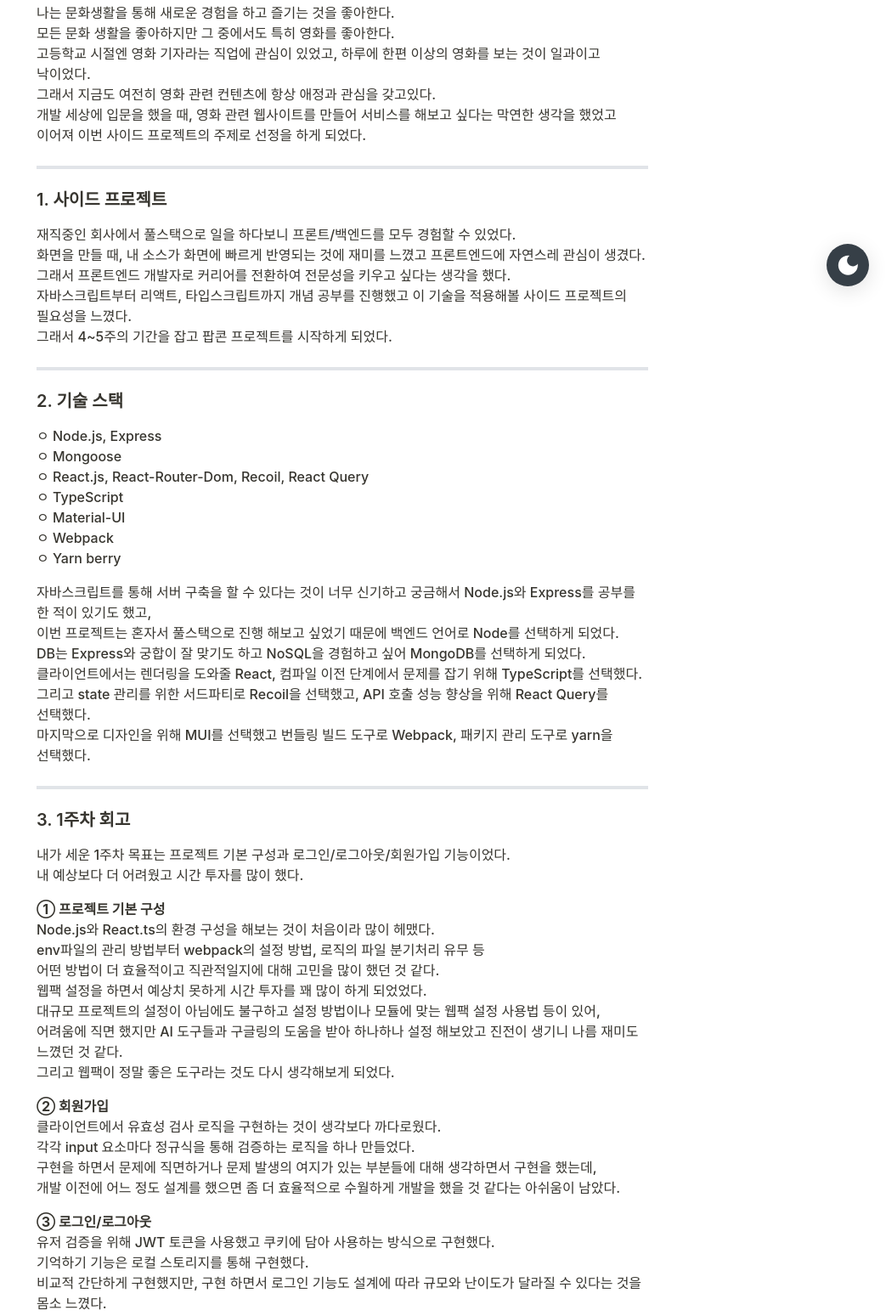
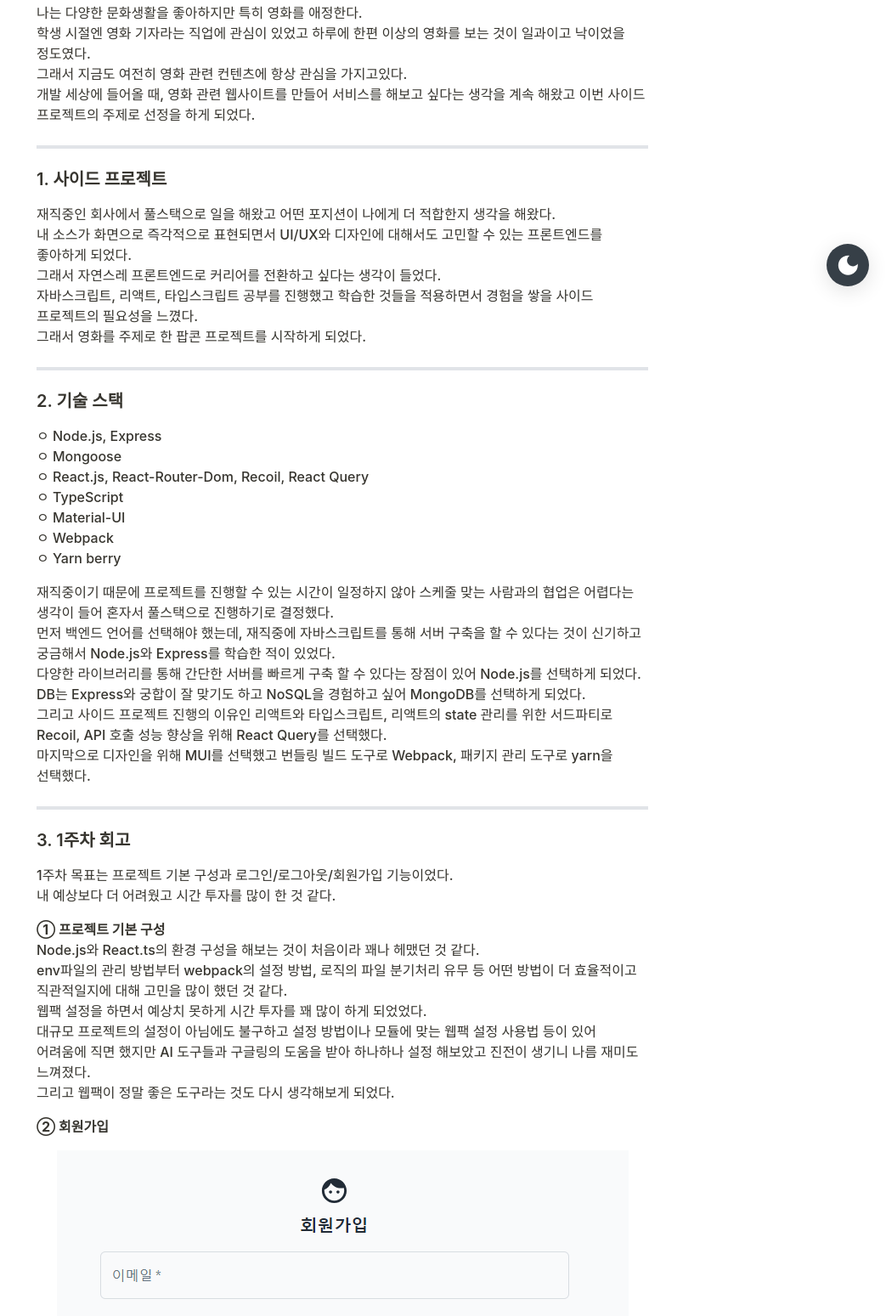
Before and after one commit to slowteady/slowteady.github.io, a Gatsby site: page /etc/project-popcorn-01/ in a window 1280 px wide. Shown: the part 443-1992 px from the top of the page at 85% size, without its empty margins (237-1280 px from the left). Built offline with nearby package versions, Linux system fonts and the light colour scheme; Gatsby itself is replaced by a stand-in of ours; no server answers.

Commit message:
1주차 회고 글 업데이트

```diff
--- a/content/etc/project-popcorn-01/index.md
+++ b/content/etc/project-popcorn-01/index.md
@@ -10,22 +10,20 @@ categories: etc
 
 ## ✔ 팝콘 프로젝트
 
-나는 문화생활을 통해 새로운 경험을 하고 즐기는 것을 좋아한다.
-모든 문화 생활을 좋아하지만 그 중에서도 특히 영화를 좋아한다.
-고등학교 시절엔 영화 기자라는 직업에 관심이 있었고, 하루에 한편 이상의 영화를 보는 것이 일과이고 낙이었다.
-그래서 지금도 여전히 영화 관련 컨텐츠에 항상 애정과 관심을 갖고있다.
-개발 세상에 입문을 했을 때, 영화 관련 웹사이트를 만들어 서비스를 해보고 싶다는 막연한 생각을 했었고
-이어져 이번 사이드 프로젝트의 주제로 선정을 하게 되었다.
+나는 다양한 문화생활을 좋아하지만 특히 영화를 애정한다.
+학생 시절엔 영화 기자라는 직업에 관심이 있었고 하루에 한편 이상의 영화를 보는 것이 일과이고 낙이었을 정도였다.
+그래서 지금도 여전히 영화 관련 컨텐츠에 항상 관심을 가지고있다.
+개발 세상에 들어올 때, 영화 관련 웹사이트를 만들어 서비스를 해보고 싶다는 생각을 계속 해왔고 이번 사이드 프로젝트의 주제로 선정을 하게 되었다.
 
 ---
 
 ### 1. 사이드 프로젝트
 
-재직중인 회사에서 풀스택으로 일을 하다보니 프론트/백엔드를 모두 경험할 수 있었다.
-화면을 만들 때, 내 소스가 화면에 빠르게 반영되는 것에 재미를 느꼈고 프론트엔드에 자연스레 관심이 생겼다.
-그래서 프론트엔드 개발자로 커리어를 전환하여 전문성을 키우고 싶다는 생각을 했다.
-자바스크립트부터 리액트, 타입스크립트까지 개념 공부를 진행했고 이 기술을 적용해볼 사이드 프로젝트의 필요성을 느꼈다.
-그래서 4~5주의 기간을 잡고 팝콘 프로젝트를 시작하게 되었다.
+재직중인 회사에서 풀스택으로 일을 해왔고 어떤 포지션이 나에게 더 적합한지 생각을 해왔다.
+내 소스가 화면으로 즉각적으로 표현되면서 UI/UX와 디자인에 대해서도 고민할 수 있는 프론트엔드를 좋아하게 되었다.
+그래서 자연스레 프론트엔드로 커리어를 전환하고 싶다는 생각이 들었다.
+자바스크립트, 리액트, 타입스크립트 공부를 진행했고 학습한 것들을 적용하면서 경험을 쌓을 사이드 프로젝트의 필요성을 느꼈다.
+그래서 영화를 주제로 한 팝콘 프로젝트를 시작하게 되었다.
 
 ---
 
@@ -39,38 +37,41 @@ categories: etc
 ㅇ Webpack
 ㅇ Yarn berry
 
-자바스크립트를 통해 서버 구축을 할 수 있다는 것이 너무 신기하고 궁금해서 Node.js와 Express를 공부를 한 적이 있기도 했고,
-이번 프로젝트는 혼자서 풀스택으로 진행 해보고 싶었기 때문에 백엔드 언어로 Node를 선택하게 되었다.
+재직중이기 때문에 프로젝트를 진행할 수 있는 시간이 일정하지 않아 스케줄 맞는 사람과의 협업은 어렵다는 생각이 들어 혼자서 풀스택으로 진행하기로 결정했다.
+먼저 백엔드 언어를 선택해야 했는데, 재직중에 자바스크립트를 통해 서버 구축을 할 수 있다는 것이 신기하고 궁금해서 Node.js와 Express를 학습한 적이 있었다.
+다양한 라이브러리를 통해 간단한 서버를 빠르게 구축 할 수 있다는 장점이 있어 Node.js를 선택하게 되었다.
 DB는 Express와 궁합이 잘 맞기도 하고 NoSQL을 경험하고 싶어 MongoDB를 선택하게 되었다.
-클라이언트에서는 렌더링을 도와줄 React, 컴파일 이전 단계에서 문제를 잡기 위해 TypeScript를 선택했다.
-그리고 state 관리를 위한 서드파티로 Recoil을 선택했고, API 호출 성능 향상을 위해 React Query를 선택했다.
+그리고 사이드 프로젝트 진행의 이유인 리액트와 타입스크립트, 리액트의 state 관리를 위한 서드파티로 Recoil, API 호출 성능 향상을 위해 React Query를 선택했다.
 마지막으로 디자인을 위해 MUI를 선택했고 번들링 빌드 도구로 Webpack, 패키지 관리 도구로 yarn을 선택했다.
 
 ---
 
 ### 3. 1주차 회고
 
-내가 세운 1주차 목표는 프로젝트 기본 구성과 로그인/로그아웃/회원가입 기능이었다.
-내 예상보다 더 어려웠고 시간 투자를 많이 했다.
+1주차 목표는 프로젝트 기본 구성과 로그인/로그아웃/회원가입 기능이었다.
+내 예상보다 더 어려웠고 시간 투자를 많이 한 것 같다.
 
 **① 프로젝트 기본 구성**
-Node.js와 React.ts의 환경 구성을 해보는 것이 처음이라 많이 헤맸다.
-env파일의 관리 방법부터 webpack의 설정 방법, 로직의 파일 분기처리 유무 등
-어떤 방법이 더 효율적이고 직관적일지에 대해 고민을 많이 했던 것 같다.
+Node.js와 React.ts의 환경 구성을 해보는 것이 처음이라 꽤나 헤맸던 것 같다.
+env파일의 관리 방법부터 webpack의 설정 방법, 로직의 파일 분기처리 유무 등 어떤 방법이 더 효율적이고 직관적일지에 대해 고민을 많이 했던 것 같다.
 웹팩 설정을 하면서 예상치 못하게 시간 투자를 꽤 많이 하게 되었었다.
-대규모 프로젝트의 설정이 아님에도 불구하고 설정 방법이나 모듈에 맞는 웹팩 설정 사용법 등이 있어,
-어려움에 직면 했지만 AI 도구들과 구글링의 도움을 받아 하나하나 설정 해보았고 진전이 생기니 나름 재미도 느꼈던 것 같다.
+대규모 프로젝트의 설정이 아님에도 불구하고 설정 방법이나 모듈에 맞는 웹팩 설정 사용법 등이 있어 어려움에 직면 했지만 AI 도구들과 구글링의 도움을 받아 하나하나 설정 해보았고 진전이 생기니 나름 재미도 느껴졌다.
 그리고 웹팩이 정말 좋은 도구라는 것도 다시 생각해보게 되었다.
 
 **② 회원가입**
+
+![회원가입.png](회원가입.png)
+
 클라이언트에서 유효성 검사 로직을 구현하는 것이 생각보다 까다로웠다.
-각각 input 요소마다 정규식을 통해 검증하는 로직을 하나 만들었다.
-구현을 하면서 문제에 직면하거나 문제 발생의 여지가 있는 부분들에 대해 생각하면서 구현을 했는데,
-개발 이전에 어느 정도 설계를 했으면 좀 더 효율적으로 수월하게 개발을 했을 것 같다는 아쉬움이 남았다.
+각각 input 요소마다 정규식을 통해 검증하는 로직을 만들었다.
+구현을 하면서 문제에 직면하거나 문제 발생의 여지가 있는 부분들에 대해 생각하면서 구현을 했는데, 개발 이전에 어느 정도 설계를 했으면 좀 더 효율적으로 수월하게 개발을 했을 것 같다는 아쉬움이 남았다.
 
 **③ 로그인/로그아웃**
+
+![로그인.png](로그인.png)
+
 유저 검증을 위해 JWT 토큰을 사용했고 쿠키에 담아 사용하는 방식으로 구현했다.
 기억하기 기능은 로컬 스토리지를 통해 구현했다.
-비교적 간단하게 구현했지만, 구현 하면서 로그인 기능도 설계에 따라 규모와 난이도가 달라질 수 있다는 것을 몸소 느꼈다.
+비교적 간단하게 구현했지만, 구현 하면서 로그인 기능도 설계에 따라 규모와 난이도가 천차만별로 달라질 수 있다는 것을 느꼈다.
 
 ---
```
Also changed, not shown: content/etc/project-popcorn-01/로그인.png (added), content/etc/project-popcorn-01/회원가입.png (added).
